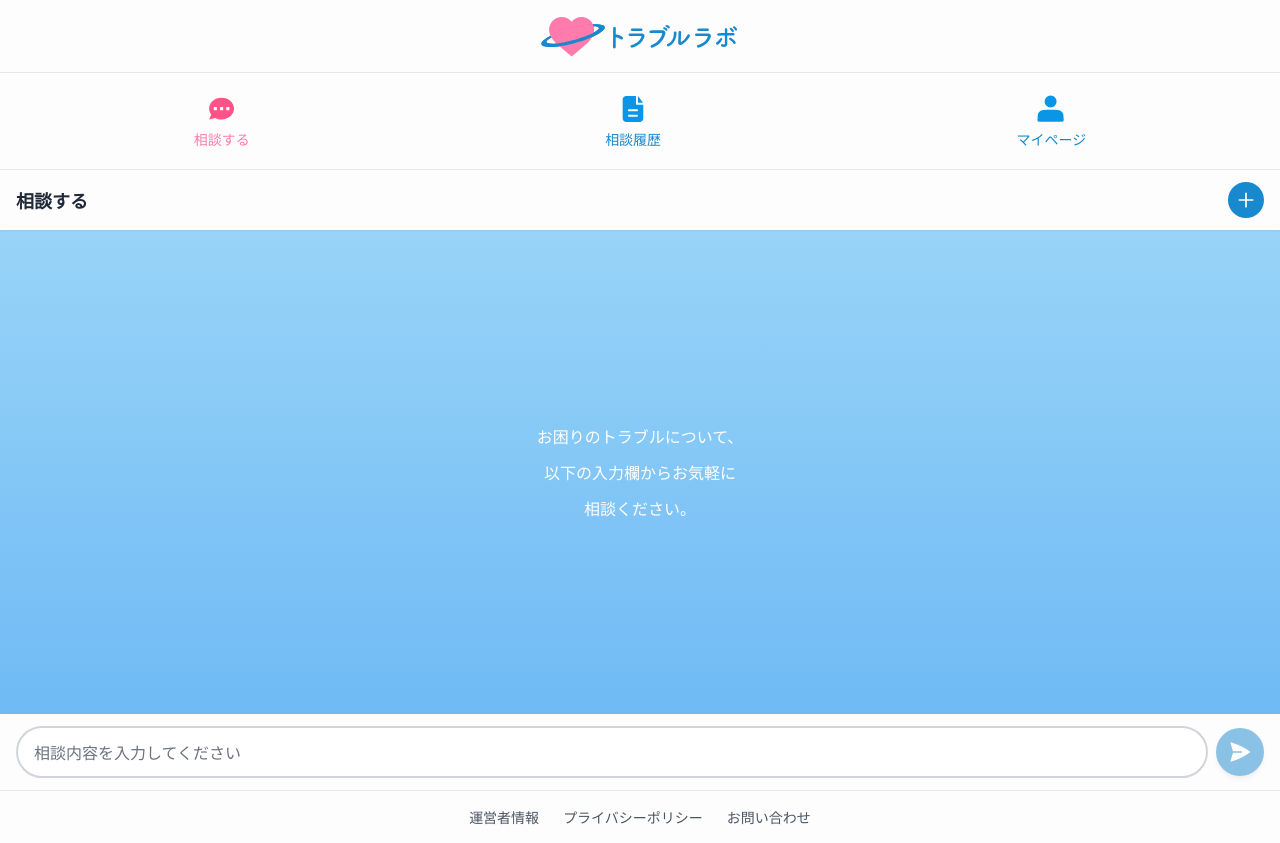
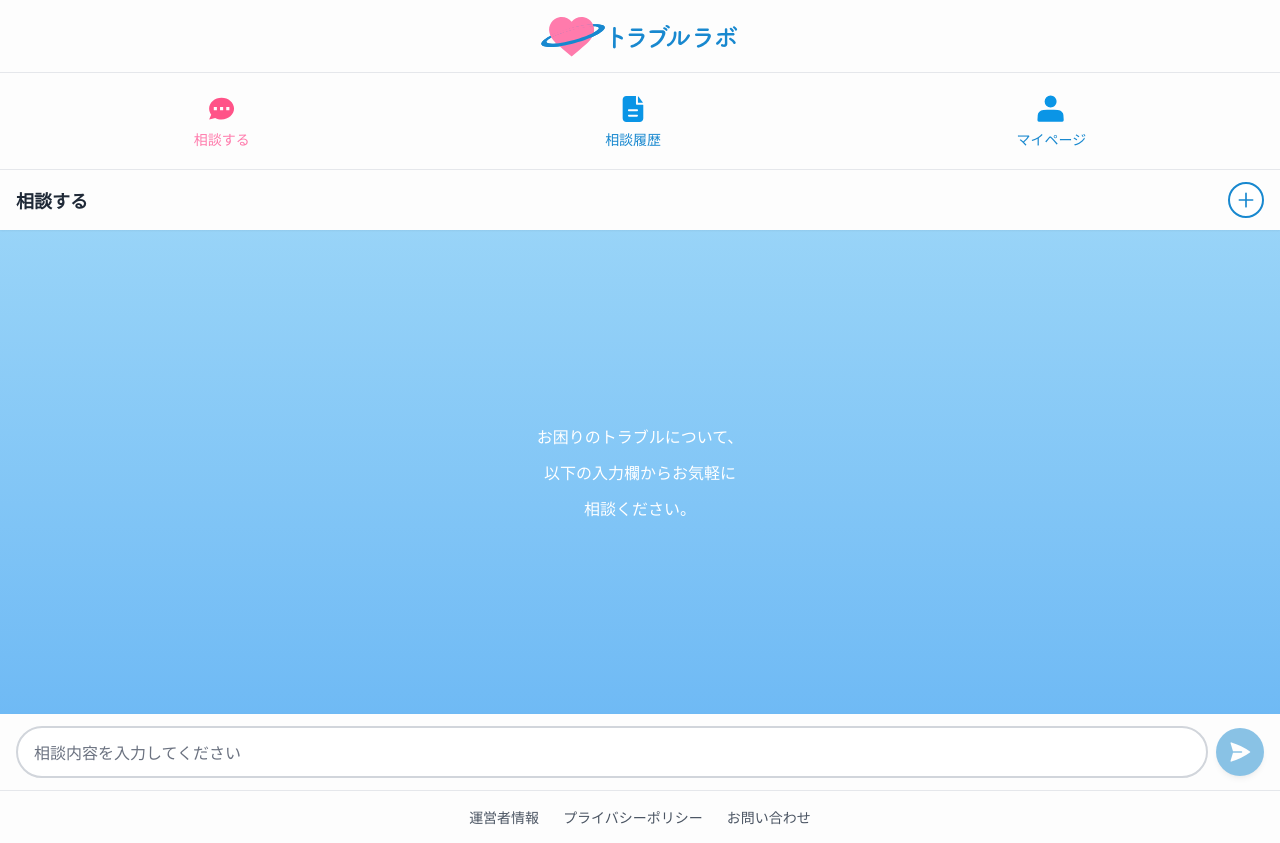
Before and after one commit to koushingnu/trouble, a Next.js app: page /consultation/new in a window 1280 px wide. Built offline with nearby package versions, Linux system fonts and the light colour scheme; no server answers.

Commit message:
fix: プラスボタンの色を反転（白背景+青枠線に）
変更点:
- 変更前: 青背景 + 白のプラス記号
- 変更後: 白背景 + 青枠線 + 青のプラス記号
- ホバー時: 薄い青背景（#f0f8ff）

画像のデザインに合わせて修正

```diff
--- a/src/components/NewTroubleChat.tsx
+++ b/src/components/NewTroubleChat.tsx
@@ -253,7 +253,7 @@ export default function NewTroubleChat({
           )}
           <button
             onClick={handleNewChat}
-            className="flex items-center justify-center w-9 h-9 bg-[#1888CF] text-white rounded-full hover:bg-[#1568a8] transition-colors"
+            className="flex items-center justify-center w-9 h-9 bg-white text-[#1888CF] border-2 border-[#1888CF] rounded-full hover:bg-[#f0f8ff] transition-colors"
             title="新しい相談を開始"
           >
             <svg
```
